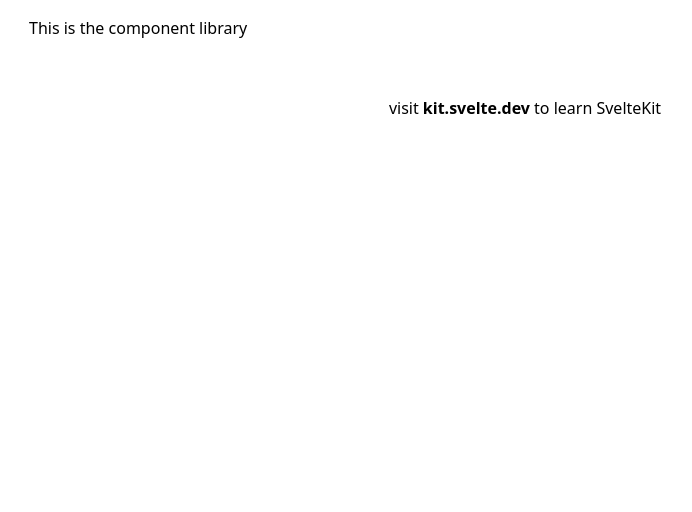
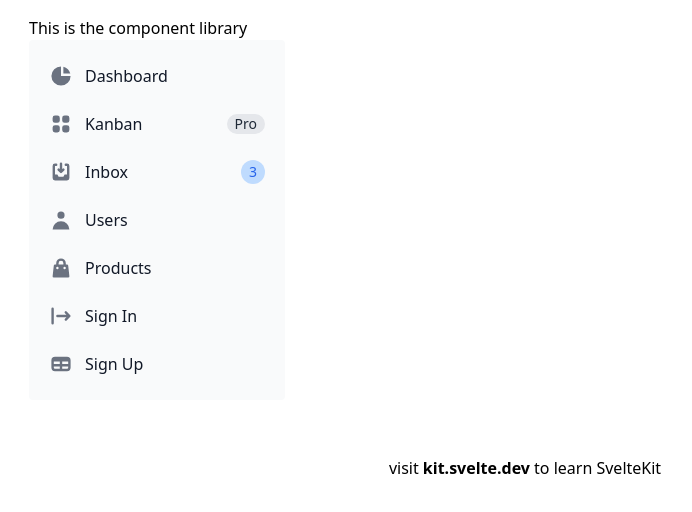
Before and after one commit to aneuhold/cornhole-tracker, a SvelteKit app in the folder client/: page /componentlibrary in a window 1280 px wide. Shown: the top 512 px of the page, without its empty margins (115-807 px from the left). Built offline with nearby package versions, Linux system fonts and the light colour scheme.

Commit message:
Fix up vite config

```diff
--- /dev/null
+++ b/client/src/lib/SideBar.svelte
@@ -0,0 +1,157 @@
+<script lang="ts">
+	export let links: string[];
+</script>
+
+<aside class="w-64" aria-label="Sidebar">
+	<div class="overflow-y-auto py-4 px-3 bg-gray-50 rounded dark:bg-gray-800">
+		<ul class="space-y-2">
+			<li>
+				<a
+					href="#"
+					class="flex items-center p-2 text-base font-normal text-gray-900 rounded-lg dark:text-white hover:bg-gray-100 dark:hover:bg-gray-700"
+				>
+					<svg
+						aria-hidden="true"
+						class="w-6 h-6 text-gray-500 transition duration-75 dark:text-gray-400 group-hover:text-gray-900 dark:group-hover:text-white"
+						fill="currentColor"
+						viewBox="0 0 20 20"
+						xmlns="http://www.w3.org/2000/svg"
+						><path d="M2 10a8 8 0 018-8v8h8a8 8 0 11-16 0z" /><path
+							d="M12 2.252A8.014 8.014 0 0117.748 8H12V2.252z"
+						/></svg
+					>
+					<span class="ml-3">Dashboard</span>
+				</a>
+			</li>
+			<li>
+				<a
+					href="#"
+					class="flex items-center p-2 text-base font-normal text-gray-900 rounded-lg dark:text-white hover:bg-gray-100 dark:hover:bg-gray-700"
+				>
+					<svg
+						aria-hidden="true"
+						class="flex-shrink-0 w-6 h-6 text-gray-500 transition duration-75 dark:text-gray-400 group-hover:text-gray-900 dark:group-hover:text-white"
+						fill="currentColor"
+						viewBox="0 0 20 20"
+						xmlns="http://www.w3.org/2000/svg"
+						><path
+							d="M5 3a2 2 0 00-2 2v2a2 2 0 002 2h2a2 2 0 002-2V5a2 2 0 00-2-2H5zM5 11a2 2 0 00-2 2v2a2 2 0 002 2h2a2 2 0 002-2v-2a2 2 0 00-2-2H5zM11 5a2 2 0 012-2h2a2 2 0 012 2v2a2 2 0 01-2 2h-2a2 2 0 01-2-2V5zM11 13a2 2 0 012-2h2a2 2 0 012 2v2a2 2 0 01-2 2h-2a2 2 0 01-2-2v-2z"
+						/></svg
+					>
+					<span class="flex-1 ml-3 whitespace-nowrap">Kanban</span>
+					<span
+						class="inline-flex justify-center items-center px-2 ml-3 text-sm font-medium text-gray-800 bg-gray-200 rounded-full dark:bg-gray-700 dark:text-gray-300"
+						>Pro</span
+					>
+				</a>
+			</li>
+			<li>
+				<a
+					href="#"
+					class="flex items-center p-2 text-base font-normal text-gray-900 rounded-lg dark:text-white hover:bg-gray-100 dark:hover:bg-gray-700"
+				>
+					<svg
+						aria-hidden="true"
+						class="flex-shrink-0 w-6 h-6 text-gray-500 transition duration-75 dark:text-gray-400 group-hover:text-gray-900 dark:group-hover:text-white"
+						fill="currentColor"
+						viewBox="0 0 20 20"
+						xmlns="http://www.w3.org/2000/svg"
+						><path
+							d="M8.707 7.293a1 1 0 00-1.414 1.414l2 2a1 1 0 001.414 0l2-2a1 1 0 00-1.414-1.414L11 7.586V3a1 1 0 10-2 0v4.586l-.293-.293z"
+						/><path
+							d="M3 5a2 2 0 012-2h1a1 1 0 010 2H5v7h2l1 2h4l1-2h2V5h-1a1 1 0 110-2h1a2 2 0 012 2v10a2 2 0 01-2 2H5a2 2 0 01-2-2V5z"
+						/></svg
+					>
+					<span class="flex-1 ml-3 whitespace-nowrap">Inbox</span>
+					<span
+						class="inline-flex justify-center items-center p-3 ml-3 w-3 h-3 text-sm font-medium text-blue-600 bg-blue-200 rounded-full dark:bg-blue-900 dark:text-blue-200"
+						>3</span
+					>
+				</a>
+			</li>
+			<li>
+				<a
+					href="#"
+					class="flex items-center p-2 text-base font-normal text-gray-900 rounded-lg dark:text-white hover:bg-gray-100 dark:hover:bg-gray-700"
+				>
+					<svg
+						aria-hidden="true"
+						class="flex-shrink-0 w-6 h-6 text-gray-500 transition duration-75 dark:text-gray-400 group-hover:text-gray-900 dark:group-hover:text-white"
+						fill="currentColor"
+						viewBox="0 0 20 20"
+						xmlns="http://www.w3.org/2000/svg"
+						><path
+							fill-rule="evenodd"
+							d="M10 9a3 3 0 100-6 3 3 0 000 6zm-7 9a7 7 0 1114 0H3z"
+							clip-rule="evenodd"
+						/></svg
+					>
+					<span class="flex-1 ml-3 whitespace-nowrap">Users</span>
+				</a>
+			</li>
+			<li>
+				<a
+					href="#"
+					class="flex items-center p-2 text-base font-normal text-gray-900 rounded-lg dark:text-white hover:bg-gray-100 dark:hover:bg-gray-700"
+				>
+					<svg
+						aria-hidden="true"
+						class="flex-shrink-0 w-6 h-6 text-gray-500 transition duration-75 dark:text-gray-400 group-hover:text-gray-900 dark:group-hover:text-white"
+						fill="currentColor"
+						viewBox="0 0 20 20"
+						xmlns="http://www.w3.org/2000/svg"
+						><path
+							fill-rule="evenodd"
+							d="M10 2a4 4 0 00-4 4v1H5a1 1 0 00-.994.89l-1 9A1 1 0 004 18h12a1 1 0 00.994-1.11l-1-9A1 1 0 0015 7h-1V6a4 4 0 00-4-4zm2 5V6a2 2 0 10-4 0v1h4zm-6 3a1 1 0 112 0 1 1 0 01-2 0zm7-1a1 1 0 100 2 1 1 0 000-2z"
+							clip-rule="evenodd"
+						/></svg
+					>
+					<span class="flex-1 ml-3 whitespace-nowrap">Products</span>
+				</a>
+			</li>
+			<li>
+				<a
+					href="#"
+					class="flex items-center p-2 text-base font-normal text-gray-900 rounded-lg dark:text-white hover:bg-gray-100 dark:hover:bg-gray-700"
+				>
+					<svg
+						aria-hidden="true"
+						class="flex-shrink-0 w-6 h-6 text-gray-500 transition duration-75 dark:text-gray-400 group-hover:text-gray-900 dark:group-hover:text-white"
+						fill="currentColor"
+						viewBox="0 0 20 20"
+						xmlns="http://www.w3.org/2000/svg"
+						><path
+							fill-rule="evenodd"
+							d="M3 3a1 1 0 00-1 1v12a1 1 0 102 0V4a1 1 0 00-1-1zm10.293 9.293a1 1 0 001.414 1.414l3-3a1 1 0 000-1.414l-3-3a1 1 0 10-1.414 1.414L14.586 9H7a1 1 0 100 2h7.586l-1.293 1.293z"
+							clip-rule="evenodd"
+						/></svg
+					>
+					<span class="flex-1 ml-3 whitespace-nowrap">Sign In</span>
+				</a>
+			</li>
+			<li>
+				<a
+					href="#"
+					class="flex items-center p-2 text-base font-normal text-gray-900 rounded-lg dark:text-white hover:bg-gray-100 dark:hover:bg-gray-700"
+				>
+					<svg
+						aria-hidden="true"
+						class="flex-shrink-0 w-6 h-6 text-gray-500 transition duration-75 dark:text-gray-400 group-hover:text-gray-900 dark:group-hover:text-white"
+						fill="currentColor"
+						viewBox="0 0 20 20"
+						xmlns="http://www.w3.org/2000/svg"
+						><path
+							fill-rule="evenodd"
+							d="M5 4a3 3 0 00-3 3v6a3 3 0 003 3h10a3 3 0 003-3V7a3 3 0 00-3-3H5zm-1 9v-1h5v2H5a1 1 0 01-1-1zm7 1h4a1 1 0 001-1v-1h-5v2zm0-4h5V8h-5v2zM9 8H4v2h5V8z"
+							clip-rule="evenodd"
+						/></svg
+					>
+					<span class="flex-1 ml-3 whitespace-nowrap">Sign Up</span>
+				</a>
+			</li>
+		</ul>
+	</div>
+</aside>
+
+<style>
+</style>
--- a/client/src/routes/componentlibrary/+page.svelte
+++ b/client/src/routes/componentlibrary/+page.svelte
@@ -1,6 +1,11 @@
+<script lang="ts">
+	import SideBar from '$lib/SideBar.svelte';
+</script>
+
 <svelte:head>
 	<title>Component Library</title>
 	<meta name="description" content="The component library for this app" />
 </svelte:head>
 
 <p>This is the component library</p>
+<SideBar links={['test']} />
--- a/client/vite.config.ts
+++ b/client/vite.config.ts
@@ -1,9 +1,22 @@
 import { sveltekit } from '@sveltejs/kit/vite';
+import path from 'path';
 import type { UserConfig } from 'vite';
 
 /** @type {import('vite').UserConfig} */
 const config: UserConfig = {
-	plugins: [sveltekit()]
+	plugins: [sveltekit()],
+	resolve: {
+		alias: {
+			src: path.resolve('./src'),
+			shared: path.resolve('./_shared'),
+			$lib: path.resolve('./src/lib')
+		}
+	},
+	server: {
+		fs: {
+			allow: ['./_shared', './src']
+		}
+	}
 };
 
 export default config;
```
Also changed, not shown: client/src/lib/Counter.svelte (renamed from client/src/components/Counter.svelte), client/src/lib/button/Button.svelte (renamed from client/src/components/button/Button.svelte), 1 other file (tests, documents, lock files or other folders).
